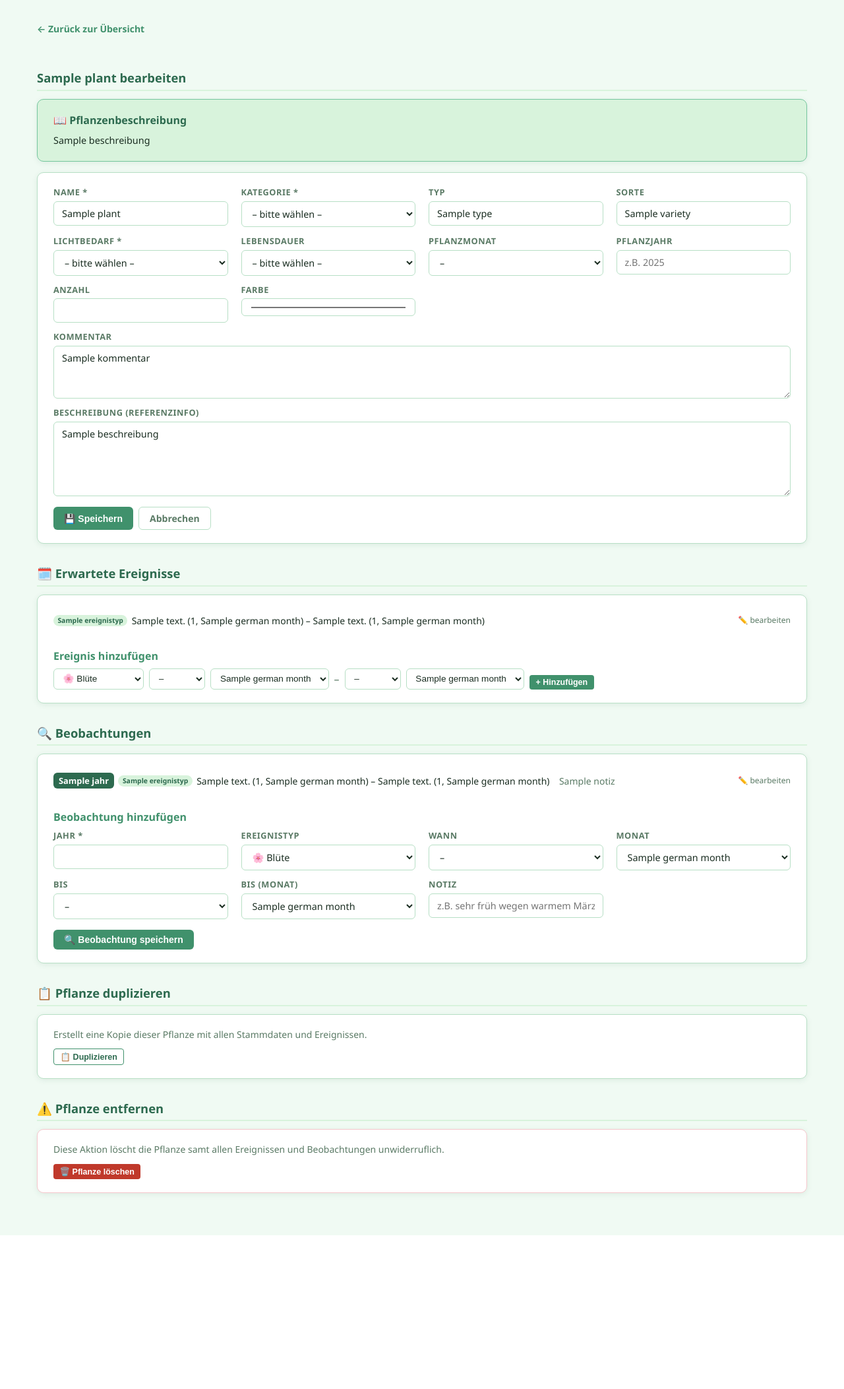
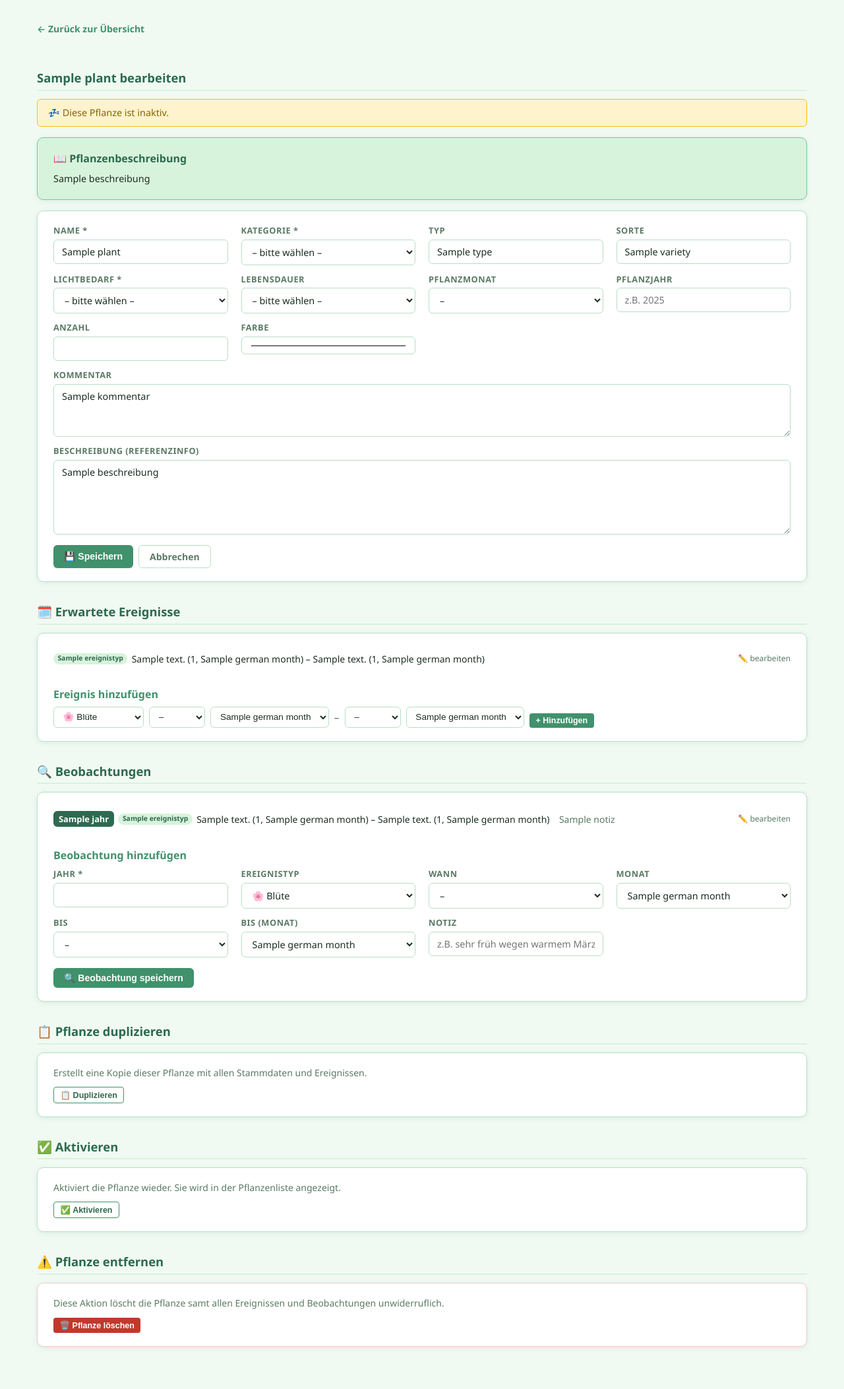
Before and after one commit to achimbarczok/garden-tracker, a Flask app: template templates/edit.html in a window 1280 px wide. Shown: the part 86-2191 px from the top of the page at 66% size. Before the commit the page ends 1958 px from the top, so only its background shows below. Run offline with Flask 3, Linux system fonts and the light colour scheme; the template is opened without the code that fills it: most values are stand-ins (such as "Sample title", 1, 10 or a date in 2020).

Commit message:
feat: Pflanze inaktiv setzen
- DB-Migration: aktiv-Spalte (INTEGER DEFAULT 1) in plants-Tabelle
- Neue DB-Funktion set_plant_active(plant_id, aktiv)
- get_all_plants() mit include_inactive-Parameter, get_plant() mit aktiv-Feld
- duplicate_plant() setzt Duplikat immer auf aktiv=1
- Neue POST-Routen /plant/<id>/deactivate und /plant/<id>/activate
- index-Route: show_inactive Query-Parameter für Filterung
- index.html: Checkbox 'Inaktive anzeigen', row-inactive Klasse, inaktiv-Badge
- edit.html: Hinweisbanner für inaktive Pflanzen, kontextabhängiger Button
- CSS: .row-inactive, .badge-inactive, .alert-inactive
- 9 Property-Based Tests (Hypothesis) + 4 Example-Based Tests (pytest)

```diff
--- a/app.py
+++ b/app.py
@@ -11,7 +11,7 @@ from db import (add_ereignis, add_plant, get_all_plants, get_plant,
                 add_beobachtung, remove_beobachtung,
                 get_phaenologie_jahr, get_phaenologie_alle_jahre,
                 upsert_phaenologie, remove_phaenologie, get_aktuelle_phase,
-                duplicate_plant,
+                duplicate_plant, set_plant_active,
                 PHAENOLOGISCHE_PHASEN, PHASEN_ICONS)
 
 PORT = int(os.environ.get("PORT", 5000))
@@ -47,7 +47,8 @@ def _safe_next(next_url: str) -> str:
 
 @app.route("/")
 def index():
-    plants = get_all_plants()
+    show_inactive = request.args.get("show_inactive", "")
+    plants = get_all_plants(include_inactive=bool(show_inactive))
 
     # Filter: Kategorie
     filter_kategorie = request.args.get("kategorie", "")
@@ -87,6 +88,7 @@ def index():
                            filter_kategorie=filter_kategorie,
                            filter_ereignis=filter_ereignis,
                            filter_monat=filter_monat,
+                           show_inactive=show_inactive,
                            aktuelle_phase=aktuelle_phase,
                            phasen_icons=PHASEN_ICONS)
 
@@ -365,6 +367,30 @@ def duplicate_route(plant_id: int):
     return redirect(f"/plant/{new_id}/edit")
 
 
+@app.route("/plant/<int:plant_id>/deactivate", methods=["POST"])
+def deactivate_route(plant_id: int):
+    plant = get_plant(plant_id)
+    if plant is None:
+        abort(404)
+    try:
+        set_plant_active(plant_id, 0)
+    except Exception:
+        return redirect(url_for("index"))
+    return redirect(url_for("index"))
+
+
+@app.route("/plant/<int:plant_id>/activate", methods=["POST"])
+def activate_route(plant_id: int):
+    plant = get_plant(plant_id)
+    if plant is None:
+        abort(404)
+    try:
+        set_plant_active(plant_id, 1)
+    except Exception:
+        return redirect(url_for("index"))
+    return redirect(f"/plant/{plant_id}/edit")
+
+
 @app.route("/plant/<int:plant_id>/beobachtung/add", methods=["POST"])
 def add_beobachtung_route(plant_id: int):
     next_url = _safe_next(request.form.get("next", ""))
--- /dev/null
+++ b/conftest.py
@@ -0,0 +1,5 @@
+# Root conftest.py — ensures the project root is on sys.path for all tests.
+import sys
+import os
+
+sys.path.insert(0, os.path.dirname(__file__))
--- a/db.py
+++ b/db.py
@@ -32,6 +32,8 @@ def _migrate(conn: sqlite3.Connection) -> None:
         conn.execute("ALTER TABLE plants ADD COLUMN beschreibung TEXT")
     if "farbe" not in cols:
         conn.execute("ALTER TABLE plants ADD COLUMN farbe TEXT")
+    if "aktiv" not in cols:
+        conn.execute("ALTER TABLE plants ADD COLUMN aktiv INTEGER DEFAULT 1")
     conn.execute("""
         CREATE TABLE IF NOT EXISTS ereignisse (
             id          INTEGER PRIMARY KEY AUTOINCREMENT,
@@ -107,7 +109,7 @@ def duplicate_plant(plant_id: int) -> int:
         row = conn.execute(
             "SELECT name, type, variety, lichtbedarf, kommentar, "
             "lebensdauer, pflanzmonat, pflanzjahr, anzahl, kategorie, "
-            "beschreibung, farbe FROM plants WHERE id = ?",
+            "beschreibung, farbe, aktiv FROM plants WHERE id = ?",
             (plant_id,),
         ).fetchone()
         if row is None:
@@ -117,11 +119,11 @@ def duplicate_plant(plant_id: int) -> int:
         # Generate new name
         new_name = generate_satz_name(plant["name"])
 
-        # Insert new plant with all Stammdaten
+        # Insert new plant with all Stammdaten, always aktiv = 1
         cursor = conn.execute(
             "INSERT INTO plants (name, type, variety, lichtbedarf, kommentar, "
             "lebensdauer, pflanzmonat, pflanzjahr, anzahl, kategorie, "
-            "beschreibung, farbe) VALUES (?, ?, ?, ?, ?, ?, ?, ?, ?, ?, ?, ?)",
+            "beschreibung, farbe, aktiv) VALUES (?, ?, ?, ?, ?, ?, ?, ?, ?, ?, ?, ?, 1)",
             (new_name, plant["type"], plant["variety"], plant["lichtbedarf"],
              plant["kommentar"], plant["lebensdauer"], plant["pflanzmonat"],
              plant["pflanzjahr"], plant["anzahl"], plant["kategorie"],
@@ -147,6 +149,12 @@ def duplicate_plant(plant_id: int) -> int:
     return new_id
 
 
+def set_plant_active(plant_id: int, aktiv: int) -> None:
+    with get_db() as conn:
+        conn.execute("UPDATE plants SET aktiv = ? WHERE id = ?", (aktiv, plant_id))
+        conn.commit()
+
+
 def init_db() -> None:
     with get_db() as conn:
         conn.execute(
@@ -163,12 +171,20 @@ def init_db() -> None:
         _migrate(conn)
 
 
-def get_all_plants() -> list[dict]:
+def get_all_plants(include_inactive: bool = False) -> list[dict]:
     with get_db() as conn:
-        rows = conn.execute(
-            "SELECT id, name, type, variety, lichtbedarf, kommentar, "
-            "lebensdauer, pflanzmonat, pflanzjahr, anzahl, kategorie, beschreibung, farbe FROM plants"
-        ).fetchall()
+        if include_inactive:
+            rows = conn.execute(
+                "SELECT id, name, type, variety, lichtbedarf, kommentar, "
+                "lebensdauer, pflanzmonat, pflanzjahr, anzahl, kategorie, "
+                "beschreibung, farbe, aktiv FROM plants"
+            ).fetchall()
+        else:
+            rows = conn.execute(
+                "SELECT id, name, type, variety, lichtbedarf, kommentar, "
+                "lebensdauer, pflanzmonat, pflanzjahr, anzahl, kategorie, "
+                "beschreibung, farbe, aktiv FROM plants WHERE aktiv = 1"
+            ).fetchall()
         plants = []
         for row in rows:
             plant = dict(row)
@@ -253,7 +269,8 @@ def get_plant(plant_id: int) -> dict | None:
     with get_db() as conn:
         row = conn.execute(
             "SELECT id, name, type, variety, lichtbedarf, kommentar, "
-            "lebensdauer, pflanzmonat, pflanzjahr, anzahl, kategorie, beschreibung, farbe "
+            "lebensdauer, pflanzmonat, pflanzjahr, anzahl, kategorie, "
+            "beschreibung, farbe, aktiv "
             "FROM plants WHERE id = ?",
             (plant_id,),
         ).fetchone()
--- a/static/style.css
+++ b/static/style.css
@@ -158,6 +158,25 @@ td {
 .badge-annual { background: #fde8d8; color: #7d3c0a; }
 .badge-bi     { background: #e8d5f5; color: #5b2c8d; }
 .badge-peren  { background: var(--green-pale); color: var(--green-dark); }
+
+/* ── Inactive plants ────────────────────────────────────────── */
+.row-inactive { opacity: 0.5; }
+.row-inactive:hover { opacity: 0.7; }
+
+.badge-inactive {
+  background: #e2e3e5;
+  color: #6c757d;
+}
+
+.alert-inactive {
+  background: #fff3cd;
+  color: #856404;
+  border: 1px solid #ffc107;
+  border-radius: var(--radius-sm);
+  padding: .65rem 1rem;
+  margin-bottom: 1rem;
+  font-size: .9rem;
+}
 
 /* ── Ereignisse list ────────────────────────────────────────── */
 ul.ereignisse {
--- a/templates/edit.html
+++ b/templates/edit.html
@@ -5,6 +5,10 @@
 <a href="/" class="back-link">← Zurück zur Übersicht</a>
 
 <h2>{{ plant.name }} bearbeiten</h2>
+
+{% if not plant.aktiv %}
+<div class="alert-inactive">💤 Diese Pflanze ist inaktiv.</div>
+{% endif %}
 
 {% if plant.beschreibung %}
 <div class="card" style="background:var(--green-pale);border-color:var(--green-light)">
@@ -360,6 +364,29 @@
     </form>
 </div>
 
+<!-- Pflanze inaktiv setzen / aktivieren -->
+{% if plant.aktiv %}
+<h2>💤 Inaktiv setzen</h2>
+<div class="card">
+    <p style="font-size:.875rem;color:var(--text-muted);margin-bottom:.75rem">
+        Setzt die Pflanze auf inaktiv. Sie wird aus der Pflanzenliste ausgeblendet, alle Daten bleiben erhalten.
+    </p>
+    <form method="post" action="/plant/{{ plant.id }}/deactivate" style="display:inline">
+        <button type="submit" class="btn btn-outline btn-sm">💤 Inaktiv setzen</button>
+    </form>
+</div>
+{% else %}
+<h2>✅ Aktivieren</h2>
+<div class="card">
+    <p style="font-size:.875rem;color:var(--text-muted);margin-bottom:.75rem">
+        Aktiviert die Pflanze wieder. Sie wird in der Pflanzenliste angezeigt.
+    </p>
+    <form method="post" action="/plant/{{ plant.id }}/activate" style="display:inline">
+        <button type="submit" class="btn btn-outline btn-sm">✅ Aktivieren</button>
+    </form>
+</div>
+{% endif %}
+
 <!-- Pflanze löschen -->
 <h2>⚠️ Pflanze entfernen</h2>
 <div class="card" style="border-color:#f5c6cb">
```
Also changed, not shown: templates/index.html (+11 -3 lines), tests/test_routes.py (+87 -1 lines), .kiro/specs/pflanze-inaktiv/design.md (added), .kiro/specs/pflanze-inaktiv/requirements.md (added), 1 other file.
